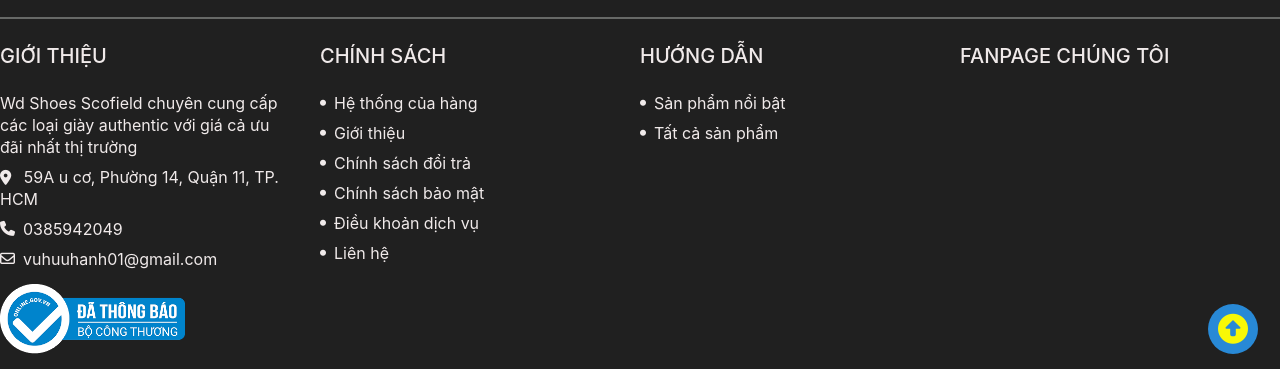
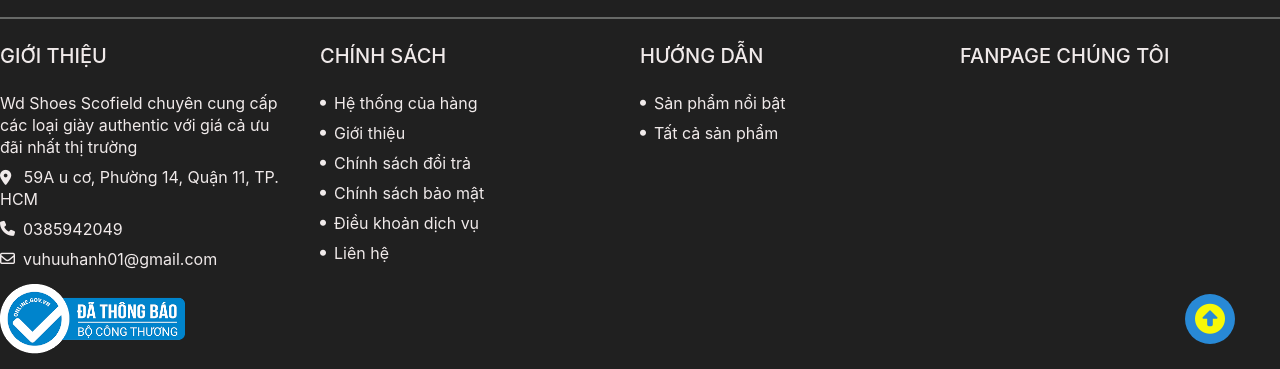
Before and after one commit to phanvu000666/scofield, a plain HTML site: page index.html in a window 1280 px wide. Shown: the part 4439-4808 px from the top of the page. Drawn offline with nearby package versions, Linux system fonts and the light colour scheme.

Commit message:
update gototop btn

```diff
--- a/assets/css/styles.css
+++ b/assets/css/styles.css
@@ -1138,8 +1138,8 @@ a:hover {
     justify-content: center;
     cursor: pointer;
     position: absolute;
-    right: 22px;
-    bottom: 15px;
+    right: 45px;
+    bottom: 25px;
 }
 
 .gototopicon {
```
